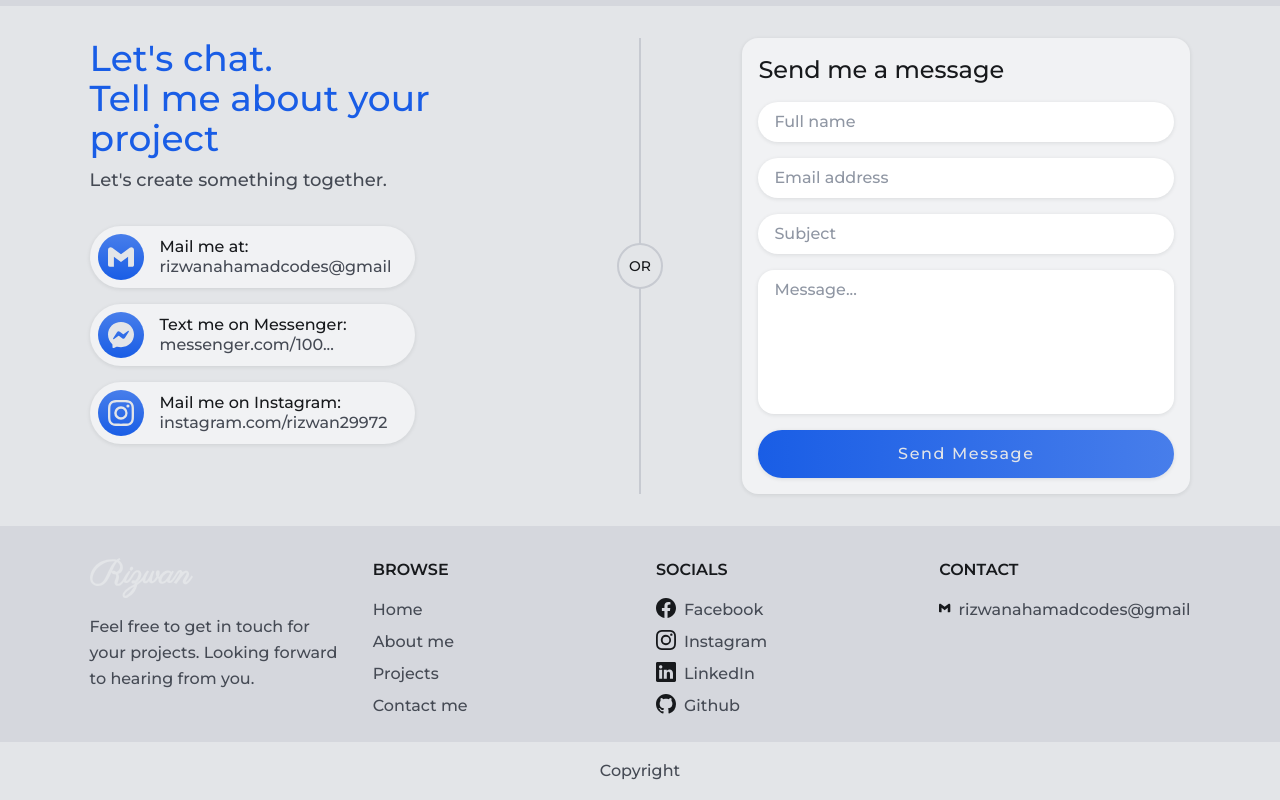
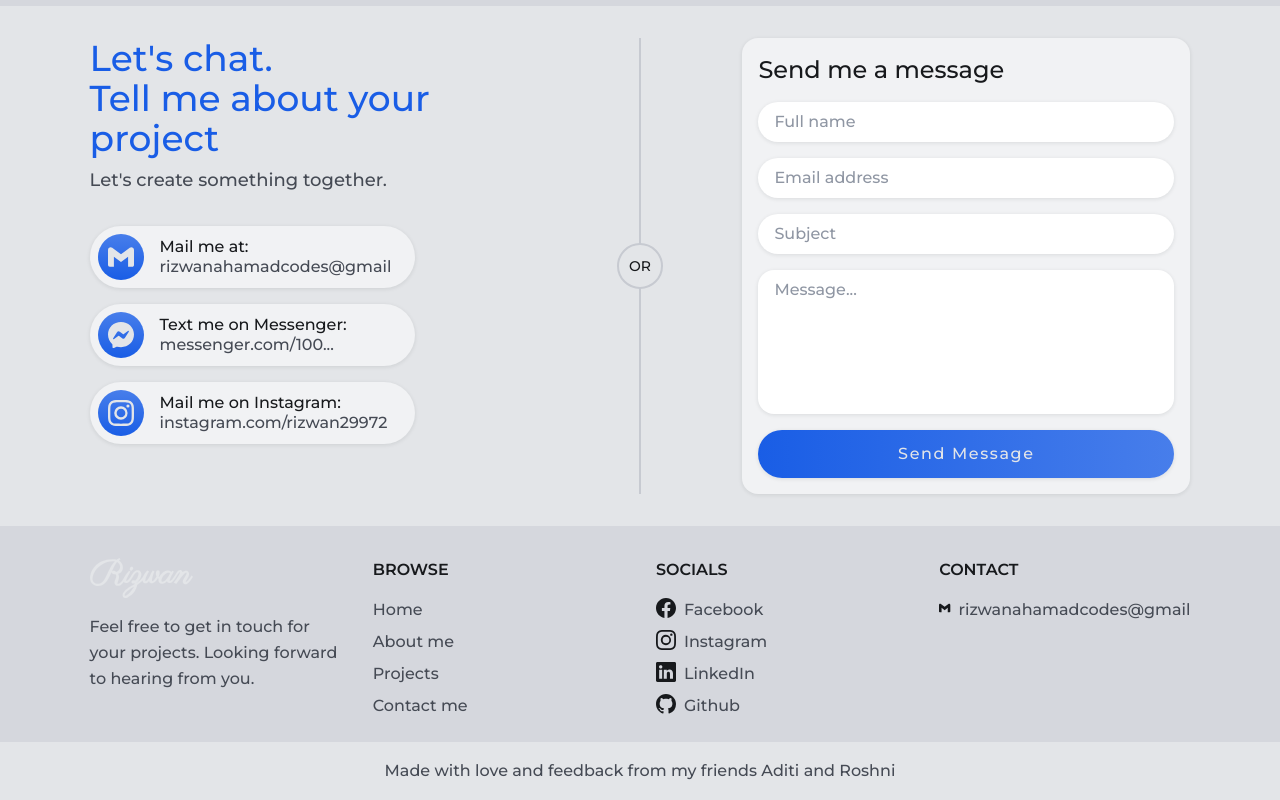
Before and after one commit to rizwanahamadcodes/portfolio, a Next.js app: page / in a window 1280 px wide. Shown: the part 2788-3588 px from the top of the page. Built offline with nearby package versions, Linux system fonts and the light colour scheme.

Commit message:
minor footer tweak

```diff
--- a/src/components/Footer.tsx
+++ b/src/components/Footer.tsx
@@ -62,7 +62,9 @@ const FooterContactLinks = [
         icon: SiGmail,
     },
 ]
-
+const friendsName = ['Aditi', 'Roshni']
+const sortedFriendsName = friendsName.sort(() => Math.random() - 0.5)
+const friendsString = sortedFriendsName.join(' and ')
 const Footer = () => {
     return (
         <footer>
@@ -102,7 +104,7 @@ const Footer = () => {
                     </FooterColumn>
                 </Container>
                 <p className="bg-gray-100 py-4 text-center dark:bg-gray-800 ">
-                    Copyright
+                    {`Made with love and feedback from my friends ${friendsString}`}
                 </p>
             </Section>
         </footer>
```
